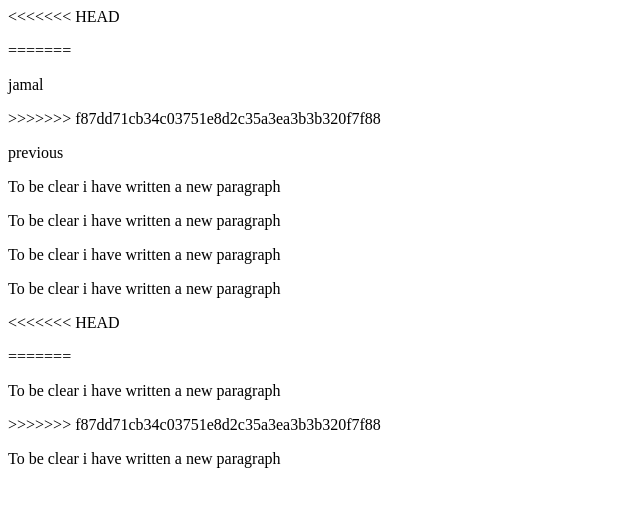
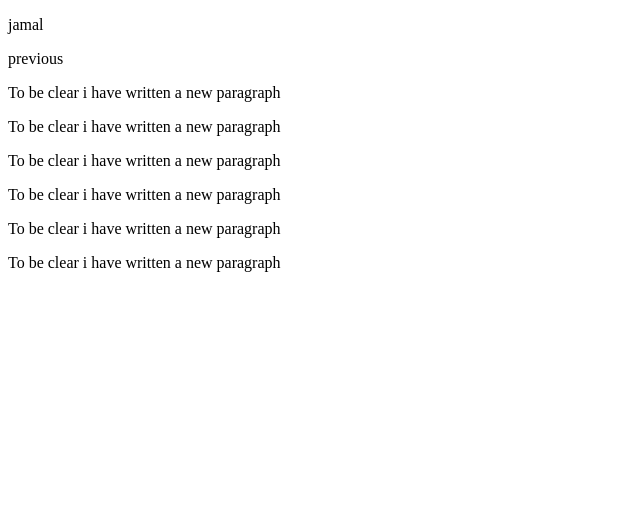
Before and after one commit to JamalTokiyo/FSWD-60-Day1-Jamal-Markus, a plain HTML site: page inter2.html in a window 1280 px wide. Shown: the whole page, without its empty margins (0-640 px from the left). Drawn offline with Linux system fonts and the light colour scheme.

Commit message:
working without errors

```diff
--- a/inter2.html
+++ b/inter2.html
@@ -5,15 +5,14 @@
      	<title>document structure intermediate exercise 2</title>
      </head>
      <body>
-<<<<<<< HEAD
           <div>
                <span>
                     <p><span></span></p>
-=======
-          <div name="div1">
-               <span name="span1">
+               </span>
+          </div>
+          <div>
+               <span>
                     <p>jamal<span></span></p>
->>>>>>> f87dd71cb34c03751e8d2c35a3ea3b3b320f7f88
                     <p><span></span></p>
                     <p><span></span></p>
                </span>
@@ -31,13 +30,13 @@
                     <p>To be clear i have written a new paragraph</p>
                </span>
           </div>
-<<<<<<< HEAD
+
           <div>
                <p></p>
-=======
-          <div name="div4">
+          </div>
+
+          <div>
                <p> To be clear i have written a new paragraph</p>
->>>>>>> f87dd71cb34c03751e8d2c35a3ea3b3b320f7f88
           </div>
           <div>
                <span>
```
